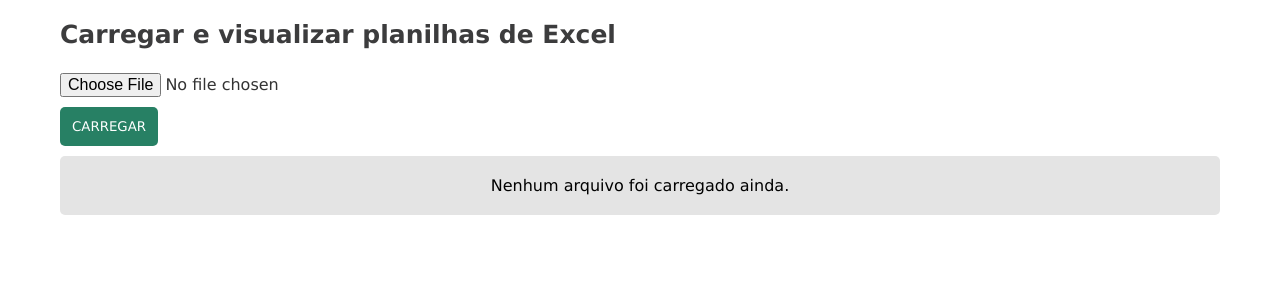
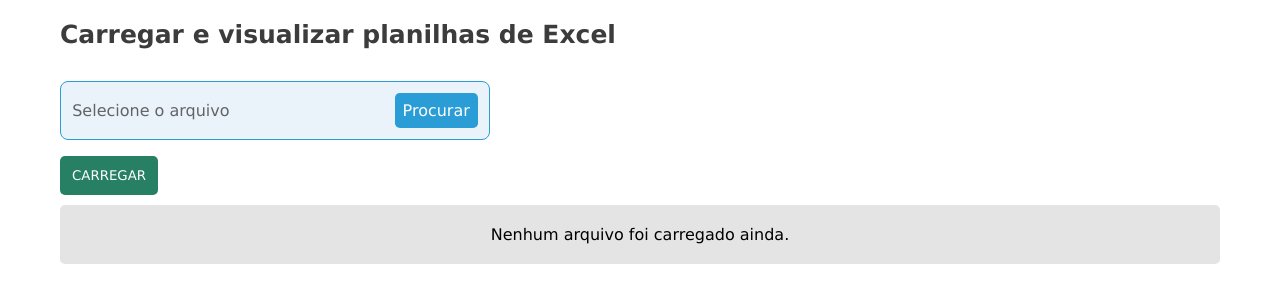
Before and after one commit to thaizacapelao/Importacao-ArquivoExcell-Txt, a React (Create React App) app: page / in a window 1280 px wide. Shown: the top 302 px of the page. Built offline with nearby package versions, Linux system fonts and the light colour scheme.

Commit message:
Finalizando estilizacoes, validação e leitor do nome do arquivo que expoe no span

```diff
--- a/src/App.js
+++ b/src/App.js
@@ -18,6 +18,7 @@ function App() {
       "application/vnd.ms-excel",
       "application/vnd.openxmlformats-officedocument.spreadsheetml.sheet",
       "text/csv",
+      "text/plain",
     ];
     let selectedFile=e.target.files[0];
     if (selectedFile) {
@@ -25,7 +26,8 @@ function App() {
         setTypeError(null);
         let reader = new FileReader();
         reader.readAsArrayBuffer(selectedFile);
-        reader.onload=(e)=>{
+        reader.onload = (e) => {
+          document.querySelector('.text').textContent = selectedFile.name;
           setExcelFile(e.target.result);
         };
       }
@@ -63,7 +65,12 @@ function App() {
           className="form-control"
           requeried
           onChange={handlefile}
+          id="file"
         />
+        <label for="file">
+          <span class="text">Selecione o arquivo</span>
+          <span>Procurar</span>
+        </label>
         <button type="submit" className="btn btn-sucess btn-md">CARREGAR</button>
         {typeError&&(
           <div className="alert alert-danger custom-error" role="alert">{typeError}</div>
--- a/src/index.css
+++ b/src/index.css
@@ -7,7 +7,7 @@
 
 .titulo{
   font-size: 25px;
-  margin-bottom: 1.5rem;
+  margin-bottom: 2rem;
   color: #3c3c3d;
 }
 
@@ -25,8 +25,28 @@
 }
 
 input[type="file"] {
-  color: #333;
-  font-size: 16px;
+  display: none;
+}
+
+label{
+  display: flex;
+  width: 100%;
+  justify-content: space-between;
+  align-items: center;
+  padding: 0.7rem;
+  border: 1px solid #2A9CD6;
+  border-radius: 0.5rem;
+  color: #626366;
+  background-color: #EAF3FA;
+}
+
+label span:nth-child(2){
+  color:white;
+  background-color: #2A9CD6;
+  padding: 0.5rem 0.5rem;
+  border-radius: 0.3rem;
+  margin-left: 3rem;
+  cursor: pointer;
 }
 
 .btn{
@@ -34,11 +54,13 @@ input[type="file"] {
   display: flex;
   background-color: #278064;
   align-items: center;
+  cursor: pointer;
   color: white;
   border-radius: 5px;
   outline: none;
   border: transparent;
   padding: 12px;
+  margin-top: 1rem;
   font-family: 'Lucida Sans', 'Lucida Sans Regular', 'Lucida Grande', 'Lucida Sans Unicode', Geneva, Verdana, sans-serif;
 }
 
```
